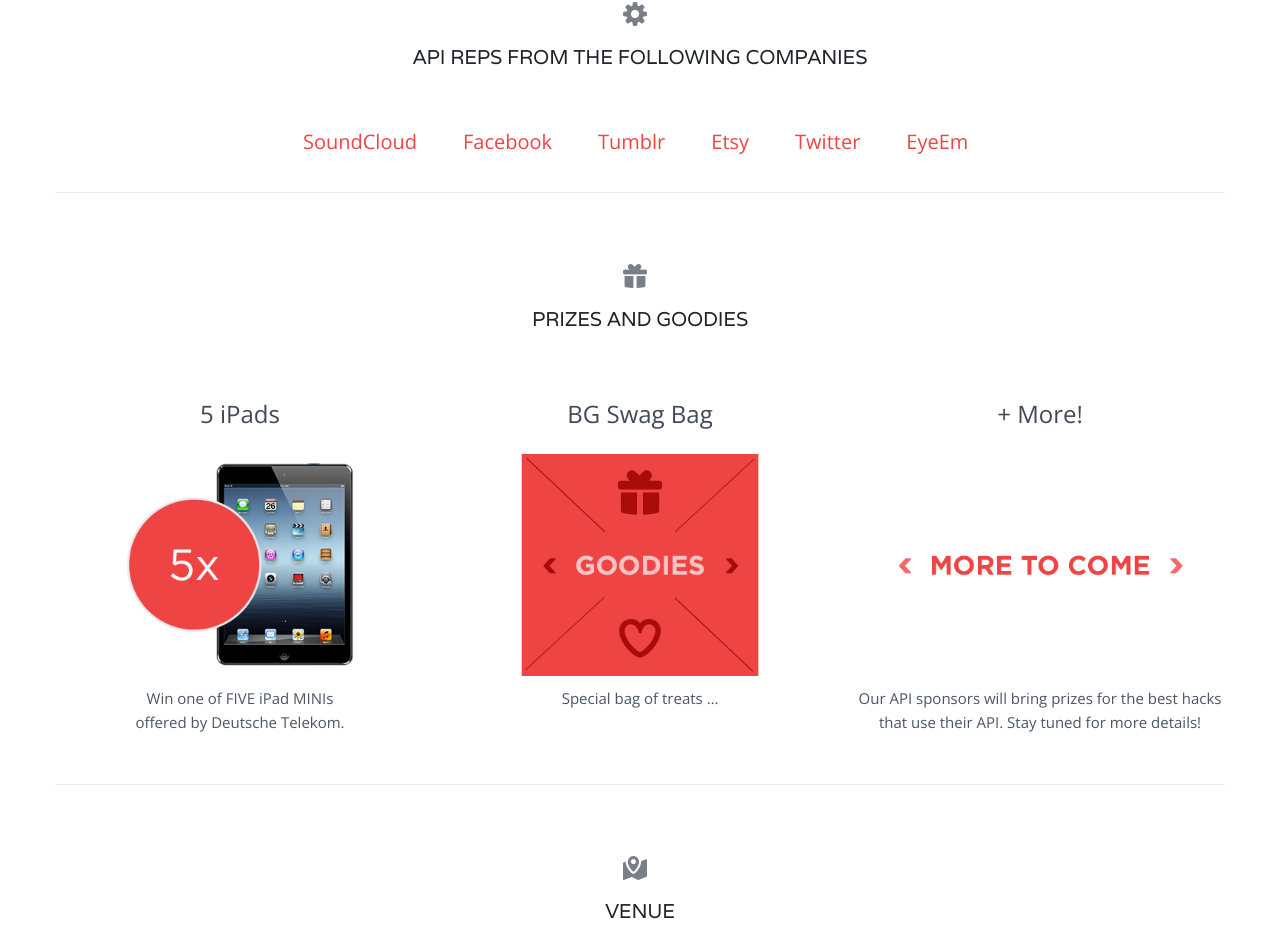
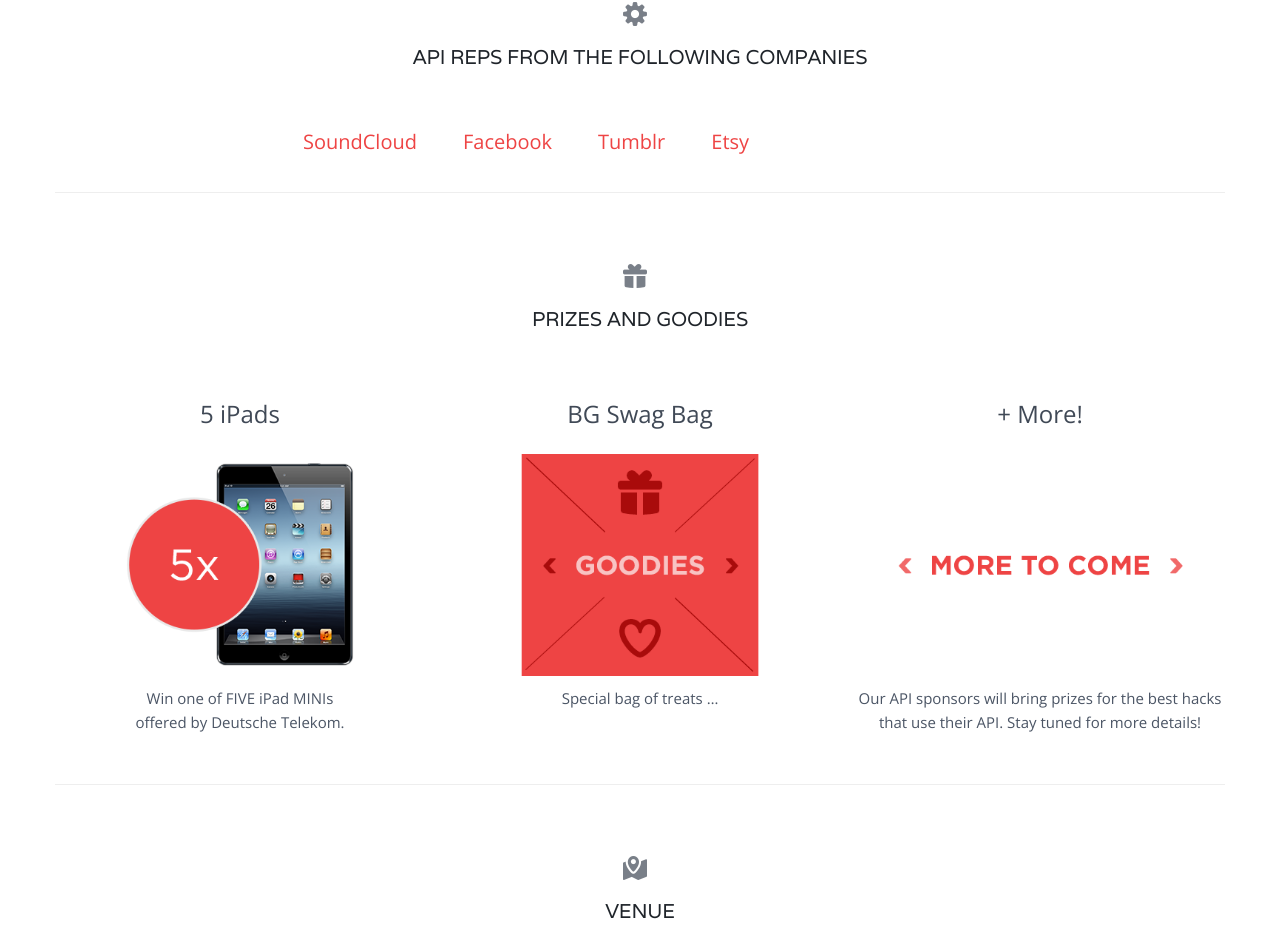
Before and after one commit to BerlinGeekettes/hackathon, a plain HTML site: page index.html in a window 1280 px wide. Shown: the part 2898-3827 px from the top of the page. Drawn offline with nearby package versions, Linux system fonts and the light colour scheme.

Commit message:
unconfirmed

```diff
--- a/index.html
+++ b/index.html
@@ -237,12 +237,6 @@ other and lend you support while you hack.</p>
           <li>
             <a href="http://www.etsy.com/developers" target="_blank">Etsy</a>
           </li>
-          <li>
-            <a href="https://dev.twitter.com/" target="_blank">Twitter</a>
-          </li>
-          <li>
-            <a href="http://www.eyeem.com/developers" target="_blank">EyeEm</a>
-          </li>
         </ul>
 
         </div>
```
